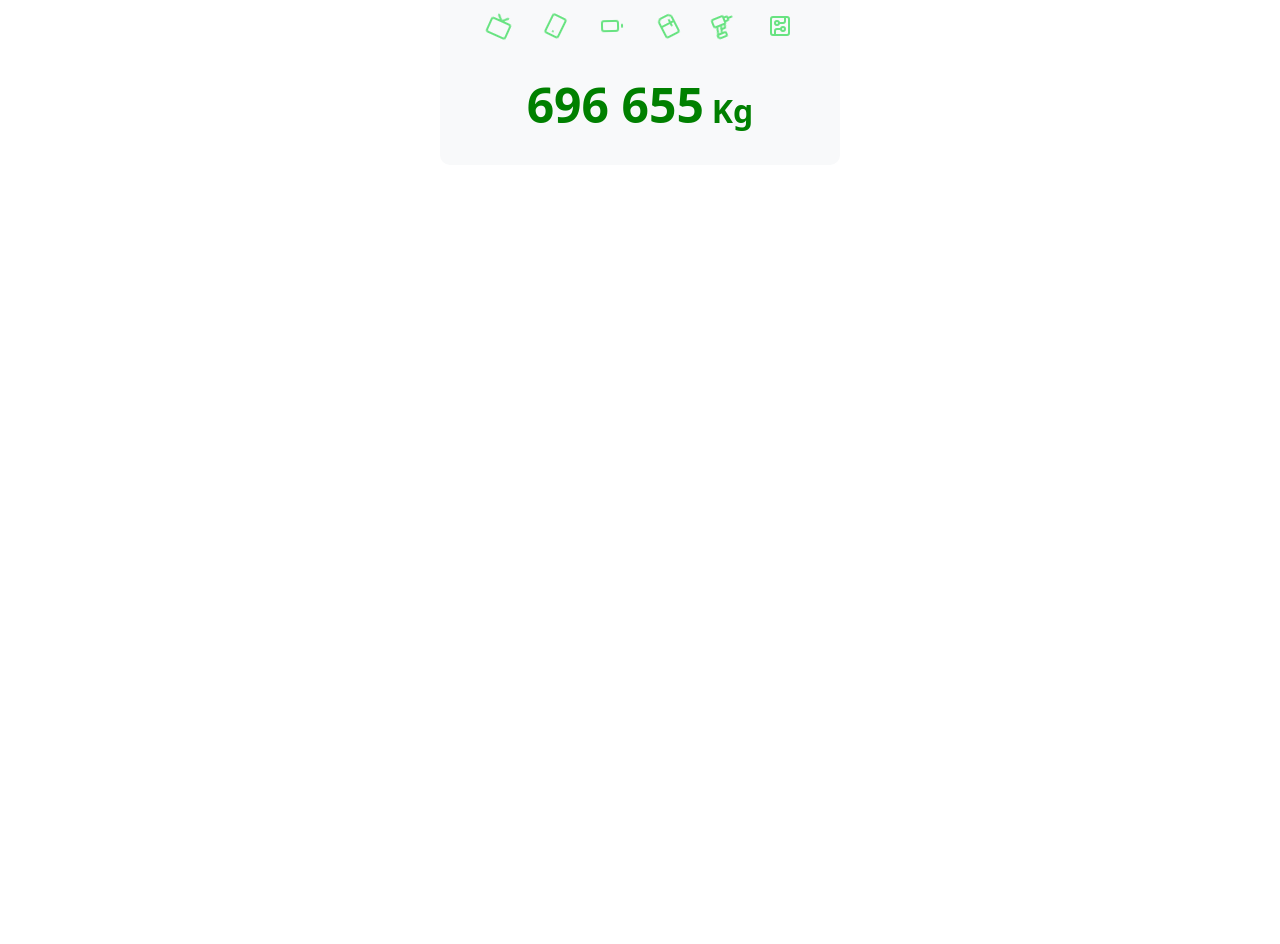
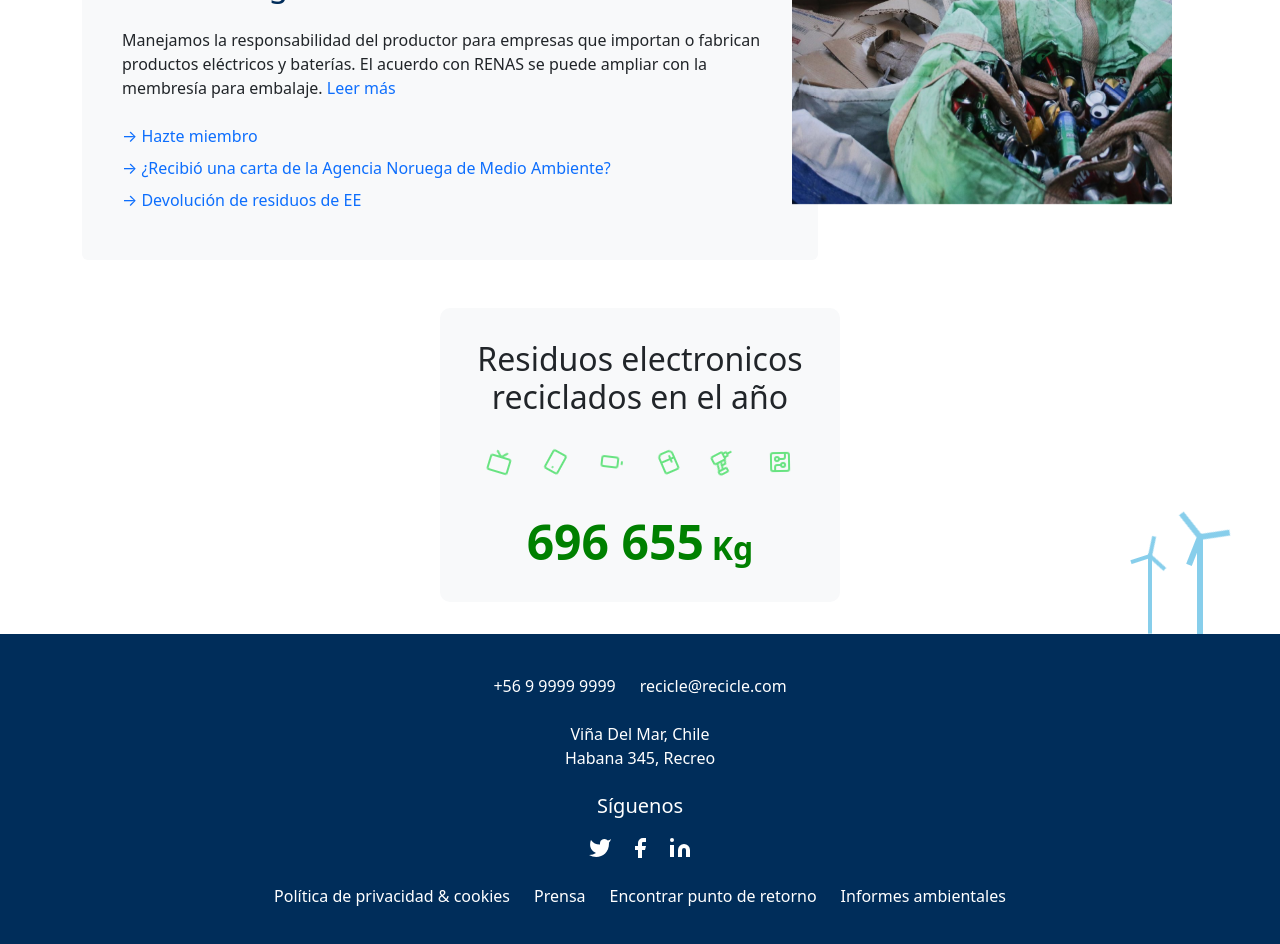
Before and after one commit to Complinator/recicle, a React (Create React App) app: page / in a window 1280 px wide. Shown: the part 240-1184 px from the top of the page. Before the commit the page ends 800 px from the top, so only its background shows below. Built offline with nearby package versions, Linux system fonts and the light colour scheme.

Commit message:
made footer and completed another component

```diff
--- a/package.json
+++ b/package.json
@@ -9,6 +9,7 @@
     "lucide-react": "^0.468.0",
     "react": "^18.0.0",
     "react-bootstrap": "^2.10.6",
+    "react-bootstrap-icons": "^1.11.5",
     "react-dom": "^18.0.0",
     "react-router-dom": "^7.0.2",
     "react-scripts": "5.0.1",
--- a/src/App.js
+++ b/src/App.js
@@ -6,6 +6,7 @@ import Activities from './components/Pages/Activities';
 import Points from './components/Pages/Points';
 import Info from './components/Pages/Info';
 import Marketplace from './components/Pages/Marketplace';
+import Footer from './components/Layout/Footer';
 
 function App() {
   return (
@@ -21,6 +22,7 @@ function App() {
           <Route path='*' element={ <Navigate to='/' replace /> } />
         </Routes>
       </div>
+      <Footer />
     </>
   );
 }
--- /dev/null
+++ b/src/components/Layout/Footer.js
@@ -0,0 +1,228 @@
+import React from 'react';
+import { Container, Row, Col } from 'react-bootstrap';
+import { Link } from 'react-router-dom';
+
+const Footer = () => {
+  return (
+    <footer style={{ backgroundColor: '#002D5A', paddingTop: '40px', paddingBottom: '40px', position: 'relative', minHeight: '300px' }}>
+      {/* Windmills Container */}
+      <div className="position-absolute" style={{ top: '-98px', right: '50px', zIndex: 1 }}>
+        {/* First Windmill */}
+        <div className="position-relative" style={{ width: '40px', height: '120px' }}>
+          <div
+            className="position-absolute"
+            style={{
+              width: '4px',
+              height: '80px',
+              backgroundColor: '#87CEEB',
+              left: '50%',
+              transform: 'translateX(-50%) translateY(22%)'
+            }}
+          />
+          <div
+            className="position-absolute"
+            style={{
+              width: '40px',
+              height: '40px',
+              animation: 'rotate 8s linear infinite',
+            }}
+          >
+            <div style={{
+              width: '4px',
+              height: '20px',
+              backgroundColor: '#87CEEB',
+              position: 'absolute',
+              left: '50%',
+              transform: 'translateX(-50%) rotate(0deg)',
+              transformOrigin: 'bottom'
+            }} />
+            <div style={{
+              width: '4px',
+              height: '20px',
+              backgroundColor: '#87CEEB',
+              position: 'absolute',
+              left: '50%',
+              transform: 'translateX(-50%) rotate(120deg)',
+              transformOrigin: 'bottom'
+            }} />
+            <div style={{
+              width: '4px',
+              height: '20px',
+              backgroundColor: '#87CEEB',
+              position: 'absolute',
+              left: '50%',
+              transform: 'translateX(-50%) rotate(240deg)',
+              transformOrigin: 'bottom'
+            }} />
+          </div>
+        </div>
+
+        {/* Second Windmill - Larger */}
+        <div className="position-relative" style={{ width: '60px', height: '160px', marginLeft: '40px', marginTop: '-149px' }}>
+          <div
+            className="position-absolute"
+            style={{
+              width: '6px',
+              height: '100px',
+              backgroundColor: '#87CEEB',
+              left: '50%',
+              transform: 'translateX(-50%) translateY(27%)'
+            }}
+          />
+          <div
+            className="position-absolute"
+            style={{
+              width: '60px',
+              height: '60px',
+              animation: 'rotate 10s linear infinite',
+            }}
+          >
+            <div style={{
+              width: '6px',
+              height: '30px',
+              backgroundColor: '#87CEEB',
+              position: 'absolute',
+              left: '50%',
+              transform: 'translateX(-50%) rotate(0deg)',
+              transformOrigin: 'bottom'
+            }} />
+            <div style={{
+              width: '6px',
+              height: '30px',
+              backgroundColor: '#87CEEB',
+              position: 'absolute',
+              left: '50%',
+              transform: 'translateX(-50%) rotate(120deg)',
+              transformOrigin: 'bottom'
+            }} />
+            <div style={{
+              width: '6px',
+              height: '30px',
+              backgroundColor: '#87CEEB',
+              position: 'absolute',
+              left: '50%',
+              transform: 'translateX(-50%) rotate(240deg)',
+              transformOrigin: 'bottom'
+            }} />
+          </div>
+        </div>
+      </div>
+
+      {/* Footer Content */}
+      <Container className="text-center text-white">
+        <Row className="justify-content-center mb-4">
+          <Col xs="auto">
+            <a href="tel:+56 9 9999 9999" className="text-white text-decoration-none">+56 9 9999 9999</a>
+          </Col>
+          <Col xs="auto">
+            <a href="mailto:recicle@recicle.com" className="text-white text-decoration-none">recicle@recicle.com</a>
+          </Col>
+        </Row>
+
+        <Row className="justify-content-center mb-4">
+          <Col xs="12" className="text-center">
+            <p className="m-0">Viña Del Mar, Chile</p>
+            <p className="m-0">Habana 345, Recreo</p>
+          </Col>
+        </Row>
+
+        <Row className="justify-content-center mb-4">
+          <Col xs="auto">
+            <p className="h5 mb-3">Síguenos</p>
+            <div className="d-flex gap-3 justify-content-center">
+              <Link to='/' className="text-white">
+                <svg width="24" height="24" viewBox="0 0 24 24" fill="currentColor">
+                  <path d="M23 3a10.9 10.9 0 0 1-3.14 1.53 4.48 4.48 0 0 0-7.86 3v1A10.66 10.66 0 0 1 3 4s-4 9 5 13a11.64 11.64 0 0 1-7 2c9 5 20 0 20-11.5a4.5 4.5 0 0 0-.08-.83A7.72 7.72 0 0 0 23 3z"/>
+                </svg>
+              </Link>
+              <Link to='/' className="text-white">
+                <svg width="24" height="24" viewBox="0 0 24 24" fill="currentColor">
+                  <path d="M18 2h-3a5 5 0 0 0-5 5v3H7v4h3v8h4v-8h3l1-4h-4V7a1 1 0 0 1 1-1h3z"/>
+                </svg>
+              </Link>
+              <Link to='/' className="text-white">
+                <svg width="24" height="24" viewBox="0 0 24 24" fill="currentColor">
+                  <path d="M16 8a6 6 0 0 1 6 6v7h-4v-7a2 2 0 0 0-2-2 2 2 0 0 0-2 2v7h-4v-7a6 6 0 0 1 6-6z"/>
+                  <rect x="2" y="9" width="4" height="12"/>
+                  <circle cx="4" cy="4" r="2"/>
+                </svg>
+              </Link>
+            </div>
+          </Col>
+        </Row>
+
+        <Row className="justify-content-center">
+          <Col>
+            <div className="d-flex flex-wrap justify-content-center gap-4">
+              <Link to='/' className="text-white text-decoration-none">Política de privacidad & cookies</Link>
+              <Link to='/' className="text-white text-decoration-none">Prensa</Link>
+              <Link to='/points' className="text-white text-decoration-none">Encontrar punto de retorno</Link>
+              <Link to='/info' className="text-white text-decoration-none">Informes ambientales</Link>
+            </div>
+          </Col>
+        </Row>
+      </Container>
+
+      <style>
+        {`
+          @keyframes rotate {
+            from { transform: rotate(0deg); }
+            to { transform: rotate(360deg); }
+          }
+
+          .windmill-pole {
+            width: 2px;
+            height: 60px;
+            background-color: #87CEEB;
+            position: absolute;
+            left: 50%;
+            transform: translateX(-50%);
+          }
+
+          .windmill-pole.large {
+            width: 3px;
+            height: 100px;
+          }
+
+          .windmill-head {
+            width: 20px;
+            height: 20px;
+            position: absolute;
+            animation: rotate 8s linear infinite;
+          }
+
+          .windmill-head.large {
+            width: 30px;
+            height: 30px;
+            animation: rotate 10s linear infinite;
+          }
+
+          .windmill-blade {
+            width: 2px;
+            height: 10px;
+            background-color: #87CEEB;
+            position: absolute;
+            left: 50%;
+            transform: translateX(-50%);
+            transform-origin: bottom center;
+          }
+
+          .windmill-blade.large {
+            width: 3px;
+            height: 15px;
+          }
+
+          .windmill-blade.rotated {
+            transform: translateX(-50%) rotate(45deg);
+          }
+
+          footer a:hover {
+            opacity: 0.8;
+          }
+        `}
+      </style>
+    </footer>
+  );
+};
+
+export default Footer;
--- /dev/null
+++ b/src/components/Pages/Components/Title.js
@@ -0,0 +1,58 @@
+import React from 'react';
+import { Container, Row, Col, Card } from 'react-bootstrap';
+import { Link } from 'react-router-dom';
+
+const Title = () => {
+  return (
+    <Container className="position-relative my-5">
+      <Row>
+        <Col md={8}>
+          <Card className="bg-light border-0 p-4">
+            <Card.Body>
+              <h2 className="text-navy mb-4" style={{ color: '#002D5A' }}>
+                Responsabilidad del productor reunida en un solo lugar
+              </h2>
+              <p className="mb-3">
+              Manejamos la responsabilidad del productor para empresas que importan o fabrican productos eléctricos y baterías. El acuerdo con RENAS se puede ampliar con la membresía para embalaje.{' '}
+                <Link to='/' className="text-decoration-none">Leer más</Link>
+              </p>
+              <div className="mt-4">
+                <div className="mb-2">
+                  <Link to='/' className="text-decoration-none d-block">
+                    → Hazte miembro
+                  </Link>
+                </div>
+                <div className="mb-2">
+                <Link to='/' className="text-decoration-none d-block">
+                    → ¿Recibió una carta de la Agencia Noruega de Medio Ambiente?
+                    </Link>
+                </div>
+                <div className="mb-2">
+                <Link to='/' className="text-decoration-none d-block">
+                    → Devolución de residuos de EE
+                    </Link>
+                </div>
+              </div>
+            </Card.Body>
+          </Card>
+        </Col>
+        <Col md={4} className="position-relative d-none d-md-block">
+          <img
+            src="Img/thrash.jpg"
+            alt="Bicycle"
+            className="position-absolute"
+            style={{
+              top: '10%',
+              right: '10%',
+              maxWidth: '100%',
+              height: '280px',
+              zIndex: 2
+            }}
+          />
+        </Col>
+      </Row>
+    </Container>
+  );
+};
+
+export default Title;
--- a/src/components/Pages/Home.js
+++ b/src/components/Pages/Home.js
@@ -1,9 +1,11 @@
 import React from "react";
 import Counter from "./Components/Counter";
+import Title from "./Components/Title";
 
 const Home = () => {
     return (
         <div>
+            <Title />
             <Counter />
         </div>
     );
```
Also changed, not shown: public/Img/thrash.jpg (added), 1 other file (tests, documents, lock files or other folders).
